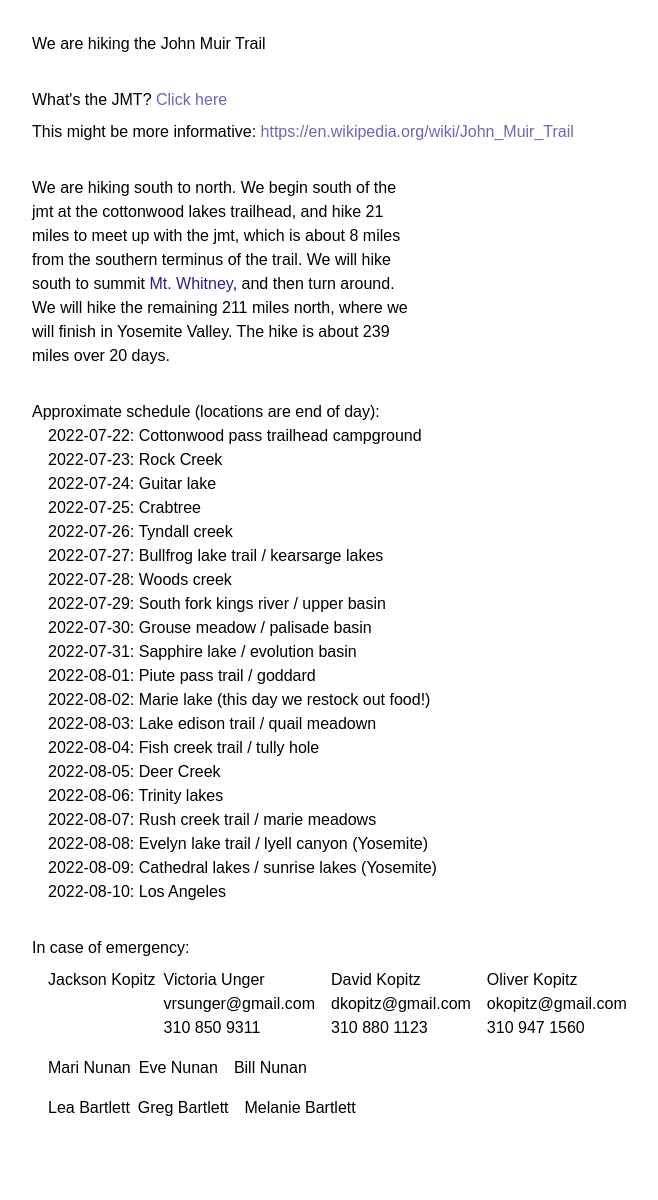
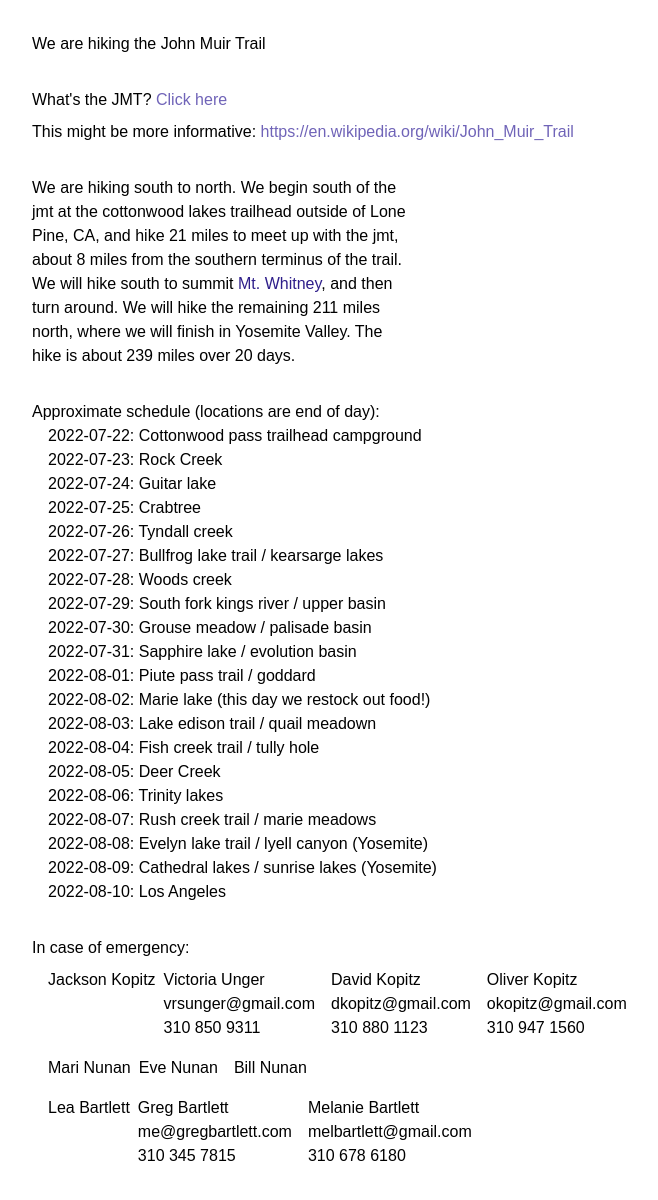
Before and after one commit to jacksonkopitz/website, a React (Create React App) app: page /jmt in a window 1280 px wide. Shown: the top 1200 px of the page, without its empty margins (0-658 px from the left). Before the commit the page ends 1160 px from the top, so only its background shows below. Built offline with nearby package versions, Linux system fonts and the light colour scheme.

Commit message:
update routing and add contact info

```diff
--- a/src/components/Jmt.tsx
+++ b/src/components/Jmt.tsx
@@ -41,13 +41,13 @@ const data = [
     contacts: [
       {
         name: "Greg Bartlett",
-        email: "",
-        phone: "",
+        email: "me@gregbartlett.com",
+        phone: "310 345 7815",
       },
       {
         name: "Melanie Bartlett",
-        email: "",
-        phone: "",
+        email: "melbartlett@gmail.com",
+        phone: "310 678 6180",
       },
     ],
   },
@@ -164,9 +164,9 @@ export const Jmt: React.FC<JmtProps> = () => {
 
       <div className="tw-pt-8 tw-w-96">
         We are hiking south to north. We begin south of the jmt at the
-        cottonwood lakes trailhead, and hike 21 miles to meet up with the jmt,
-        which is about 8 miles from the southern terminus of the trail. We will
-        hike south to summit{" "}
+        cottonwood lakes trailhead outside of Lone Pine, CA, and hike 21 miles
+        to meet up with the jmt, about 8 miles from the southern terminus of the
+        trail. We will hike south to summit{" "}
         <a
           className="tw-text-purpleBlue-600"
           href="https://en.wikipedia.org/wiki/Mount_Whitney"
```
Also changed, not shown: 1 other file (tests, documents, lock files or other folders).
